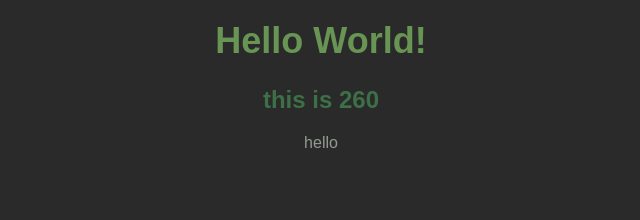
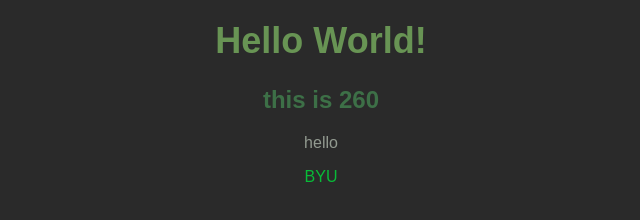
Before and after one commit to isaacerdman/startup, a plain HTML site: page index.html in a window 1280 px wide. Shown: the full height of the page, 319-959 px from the left. Drawn offline with Linux system fonts and the light colour scheme.

Commit message:
link working and positioned

```diff
--- a/index.html
+++ b/index.html
@@ -7,7 +7,7 @@
     <h2>this is 260</h2>
     <p>hello</p>
     <div class="center-container">
-        <a href="http://byu.edu"></a>
+        <a href="http://byu.edu">BYU</a>
     </div>
 </body>
 </html>
```
